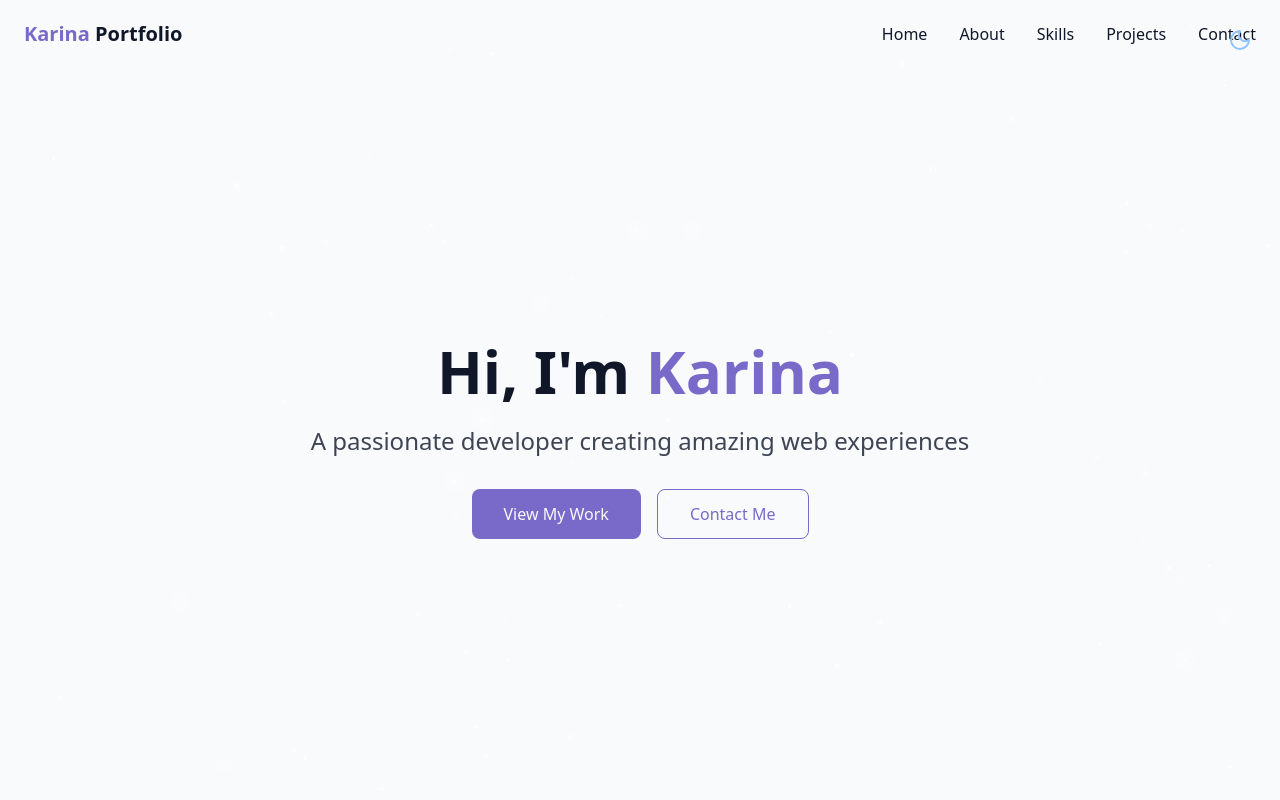
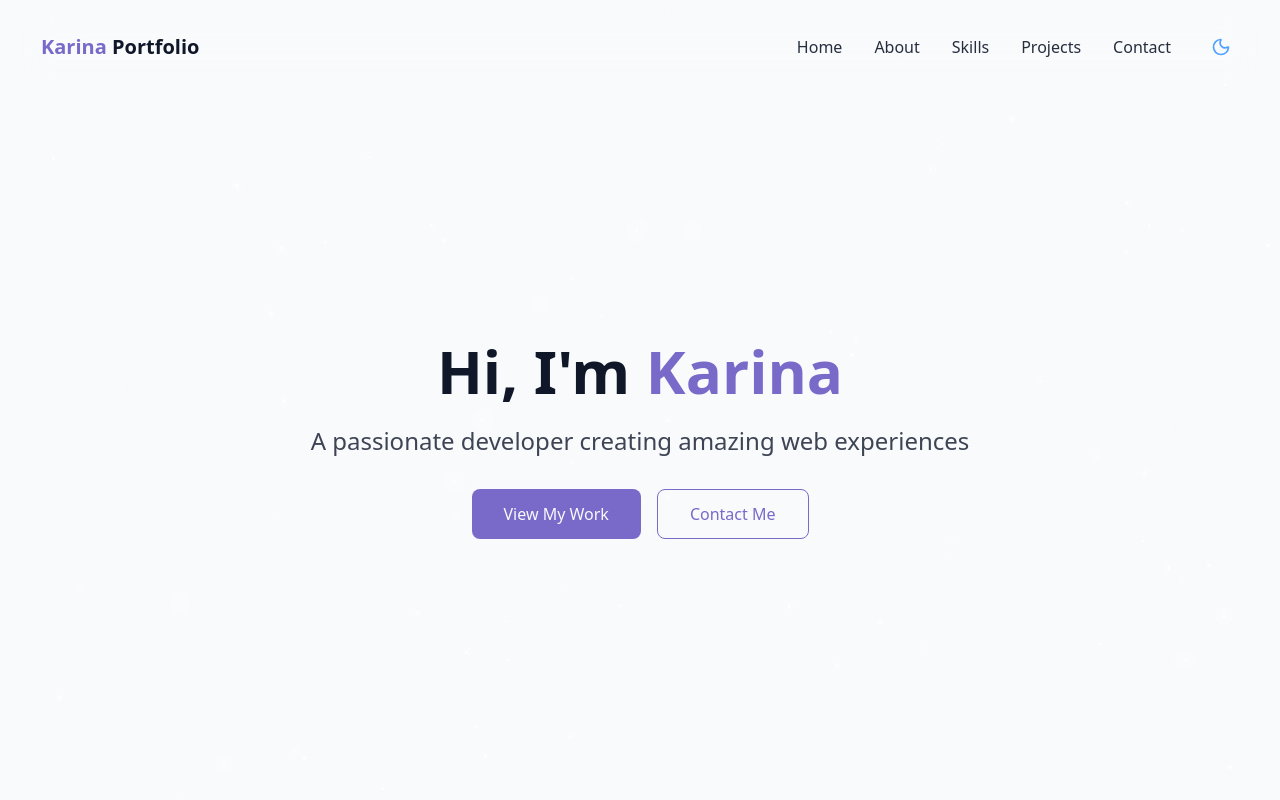
Before and after one commit to KarinaKKarinaK/react-portfolio, a React (Vite) app: page / in a window 1280 px wide. Shown: the top 800 px of the page. Built offline with nearby package versions, Linux system fonts and the light colour scheme.

Commit message:
Updated teh navbar

```diff
--- a/src/components/Navbar.jsx
+++ b/src/components/Navbar.jsx
@@ -1,4 +1,5 @@
 import { useState, useEffect } from "react";
+import { Moon, Sun } from "lucide-react";
 import { cn } from "@/lib/utils";
 
 const navItems = [
@@ -8,6 +9,46 @@ const navItems = [
   { name: "Projects", href: "#projects" },
   { name: "Contact", href: "#contact" },
 ];
+
+const ThemeToggleButton = () => {
+  const [isDarkMode, setIsDarkMode] = useState(false);
+
+  useEffect(() => {
+    const storedTheme = localStorage.getItem("theme");
+    if (storedTheme === "dark") {
+      setIsDarkMode(true);
+      document.documentElement.classList.add("dark");
+    } else {
+      localStorage.setItem("theme", "light");
+      setIsDarkMode(false);
+    }
+  }, []);
+
+  const toggleTheme = () => {
+    if (isDarkMode) {
+      document.documentElement.classList.remove("dark");
+      localStorage.setItem("theme", "light");
+      setIsDarkMode(false);
+    } else {
+      document.documentElement.classList.add("dark");
+      localStorage.setItem("theme", "dark");
+      setIsDarkMode(true);
+    }
+  };
+
+  return (
+    <button
+      onClick={toggleTheme}
+      className="p-2 rounded-lg transition-all duration-200 hover:bg-white/10 dark:hover:bg-white/5 hover:scale-105 active:scale-95"
+    >
+      {isDarkMode ? (
+        <Sun className="h-5 w-5 text-yellow-400" />
+      ) : (
+        <Moon className="h-5 w-5 text-blue-400" />
+      )}
+    </button>
+  );
+};
 
 export const Navbar = () => {
   const [isScrolled, setIsScrolled] = useState(false);
@@ -22,28 +63,36 @@ export const Navbar = () => {
   }, []);
 
   return (
-    <nav className={cn("fixed w-full z-40 transition-all duration-300",
-        isScrolled ? "py-3 bg-background/80 backdrop-blur-md shadow-xs" : "py-5"
+    <nav className={cn(
+      "fixed top-4 left-4 right-4 z-30 transition-all duration-300 rounded-xl",
+      isScrolled
+        ? "bg-background/20 dark:bg-background/30 backdrop-blur-xl border border-white/10 dark:border-white/5 shadow-2xl"
+        : "bg-background/10 dark:bg-background/20 backdrop-blur-lg border border-white/5 dark:border-white/5"
     )}
     >
-        <div className="container mx-auto px-6 flex items-center justify-between">
-            <a href="#hero" className="text-xl font-bold">
+        <div className="px-6 py-3 flex items-center justify-between">
+            <a href="#hero" className="text-xl font-bold flex items-center">
                 <span>
-                    <span className="text-primary"> Karina</span> Portfolio
+                    <span className="text-primary">Karina</span> Portfolio
                 </span>
             </a>
 
-            <div className="hidden md:flex space-x-8">
+            <div className="flex items-center space-x-8">
+                <div className="hidden md:flex space-x-8 items-center">
                     {navItems.map((item) => (
                         <a
                             key={item.name}
                             href={item.href}
-                        className="text-foreground hover:text-primary transition-colors duration-200"
+                            className="text-foreground/90 hover:text-primary transition-all duration-200 font-medium hover:scale-105"
                         >
                             {item.name}
                         </a>
                     ))}
                 </div>
+
+                {/* Theme Toggle integrated into navbar */}
+                <ThemeToggleButton />
+            </div>
         </div>
     </nav>
   );
--- a/src/components/ThemeToggle.jsx
+++ b/src/components/ThemeToggle.jsx
@@ -32,14 +32,16 @@ export const ThemeToggle = () => {
     <button
       onClick={toggleTheme}
       className={cn(
-        "fixed max-sm:hidden top-5 right-5 z-50 p-2 rounded-full transition-colors duration-300 focus:outlin-hidden"
+        "fixed top-4 right-4 z-40 p-3 rounded-2xl transition-all duration-300 focus:outline-none",
+        "bg-background/20 dark:bg-background/30 backdrop-blur-xl border border-white/10 dark:border-white/5",
+        "shadow-2xl hover:shadow-3xl hover:scale-105 active:scale-95",
+        "h-[60px] w-[60px] flex items-center justify-center"
       )}
     >
-      {" "}
       {isDarkMode ? (
-        <Sun className="h-6 w-6 text-yellow-300" />
+        <Sun className="h-6 w-6 text-yellow-400" />
       ) : (
-        <Moon className="h-6 w-6 text-blue-300" />
+        <Moon className="h-6 w-6 text-blue-400" />
       )}
     </button>
   );
--- a/src/pages/Home.jsx
+++ b/src/pages/Home.jsx
@@ -1,13 +1,9 @@
-import { ThemeToggle } from "../components/ThemeToggle";
 import { StarBackground } from "@/components/StarBackground";
 import { Navbar } from "../components/Navbar";
 
 export const Home = () => {
     return (
         <div className="min-h-screen bg-background text-foreground overflow-x-hidden">
-            {/* Theme Toggle*/}
-            <ThemeToggle />
-
             {/* Background EFfects */}
             <StarBackground />
 
```
Lines whose indentation alone changed are shown as unchanged.
